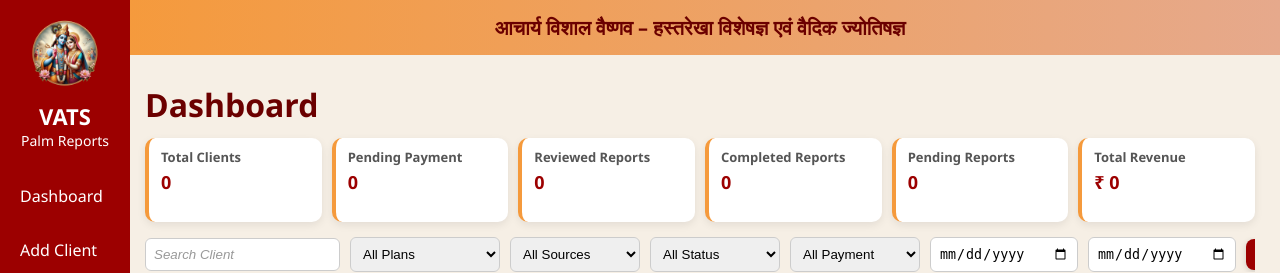
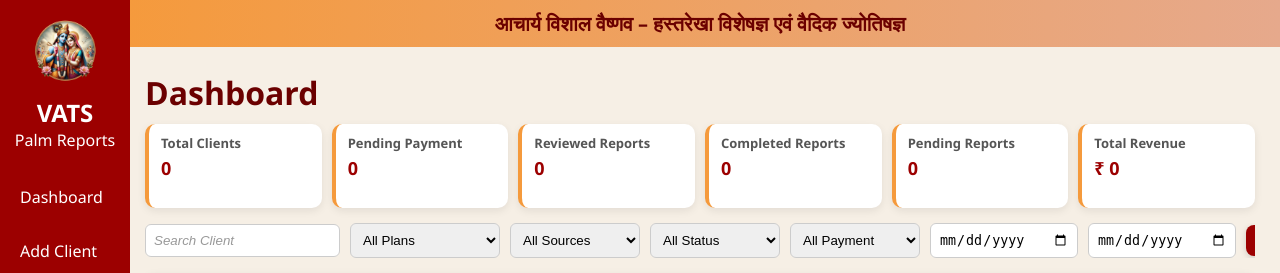
Before and after one commit to vishalvaishnavrk-ops/jyotish-backend, a FastAPI app: page /admin/dashboard in a window 1280 px wide. Shown: the top 273 px of the page. Run offline with FastAPI, Linux system fonts and the light colour scheme; data that the repository does not hold is empty; parts of the project's set-up code (start-up, migrations or seed data) failed here and were passed over.

Commit message:
Update admin.css

```diff
--- a/static/css/admin.css
+++ b/static/css/admin.css
@@ -40,17 +40,17 @@ margin-bottom: 25px;
 }
 
 .logo-img {
-width: 70px;
+width: 65px;
 margin-bottom: 8px;
 }
 
 .brand-main {
-font-size: 22px;
+font-size: 24px;
 font-weight: 700;
 }
 
 .brand-sub {
-font-size: 14px;
+font-size: 16px;
 }
 
 /* ===== MAIN ===== */
@@ -65,7 +65,7 @@ margin-left: 110px;
 background: linear-gradient(90deg, #f59a3c, #e6a98c);
 color: #6b0000;
 text-align: center;
-padding: 14px;
+padding: 10px;
 font-size: 20px;
 font-weight: 700;
 }
@@ -80,7 +80,7 @@ box-sizing: border-box;
 /* ===== TITLE ===== */
 
 h1 {
-margin: 8px 0 12px;
+margin: 4px 0 10px;
 color: #6b0000;
 }
 
```
